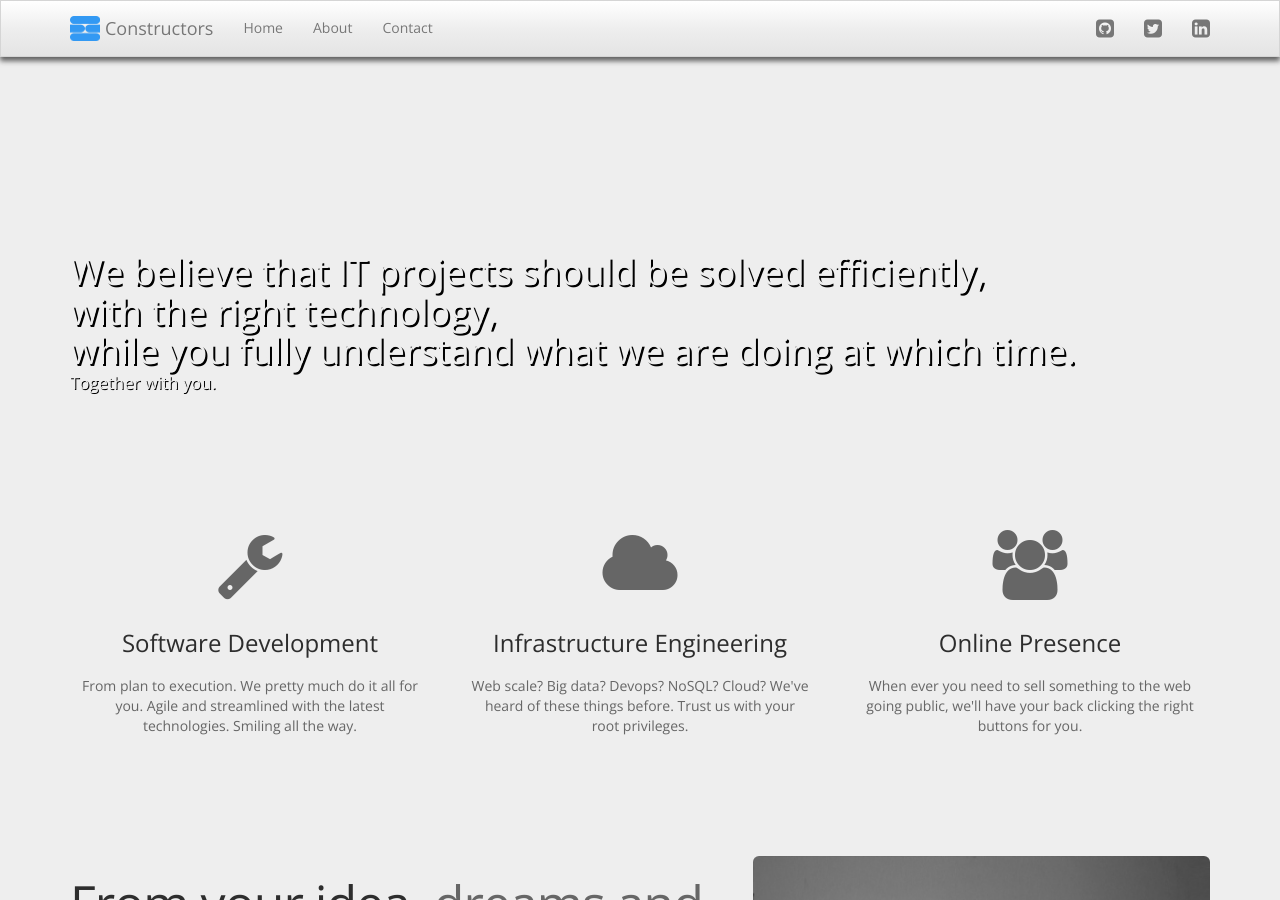
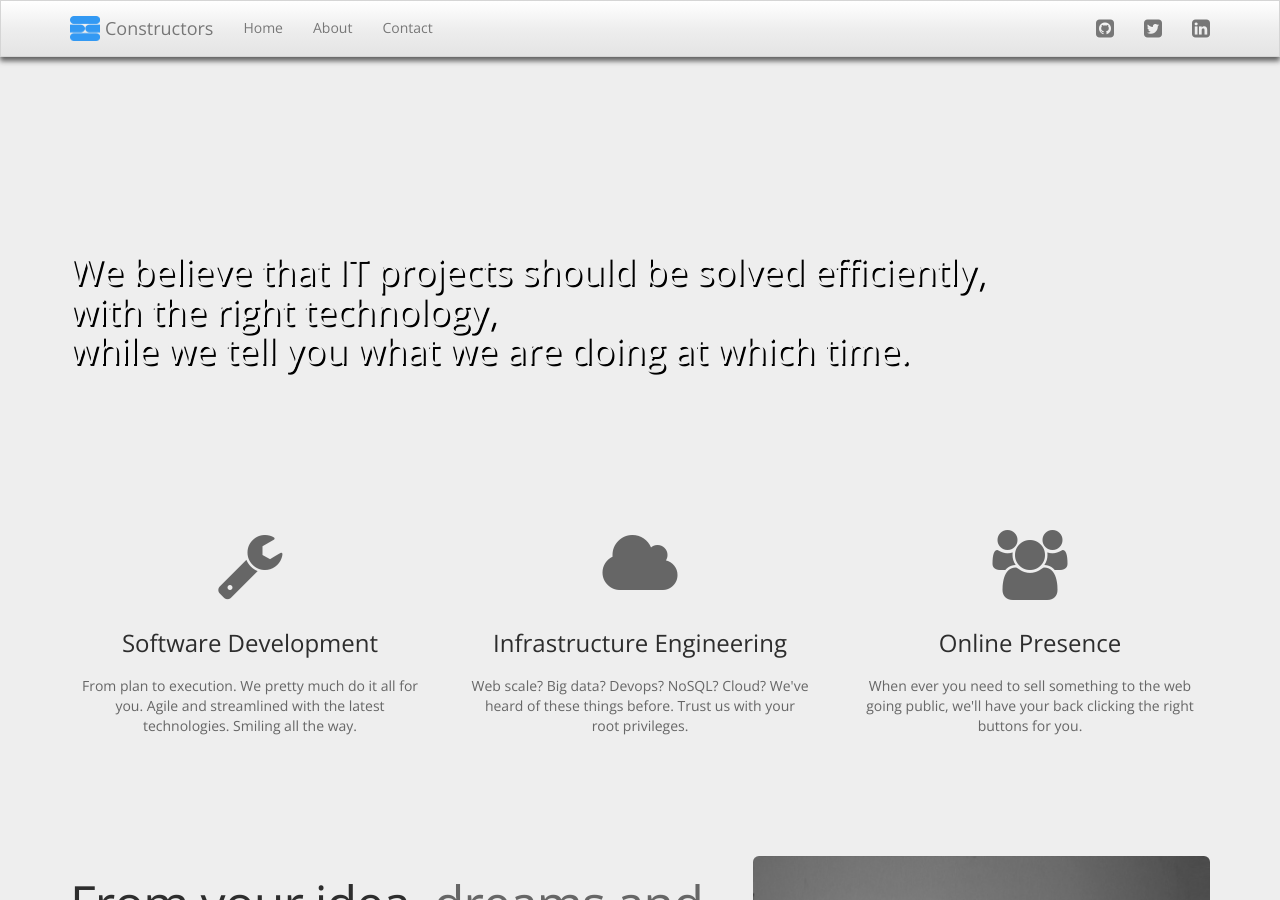
Before and after one commit to constructors/constructors.nl, a Jekyll site: the page built from index.html, in a window 1280 px wide and 900 px high. Built offline with Jekyll 4.4.1, drawn with Linux system fonts in a browser that asks for light colours; nearby versions of some CDN libraries; Markdown is read by kramdown in place of the engine named in the settings.

Commit message:
Shorter marketing.

```diff
--- a/index.html
+++ b/index.html
@@ -9,8 +9,8 @@ body: front-page
 <section class="container eindhoven-header">
   <h1>We believe that IT projects should be solved efficiently,<br>
     with the right technology,<br>
-    while you fully understand what we are doing at which time.</h1>
-  <span>Together with you.</span>
+    while we tell you what we are doing at which time.</h1>
+  <span></span>
 </section>
 
 <section class="content">
```
